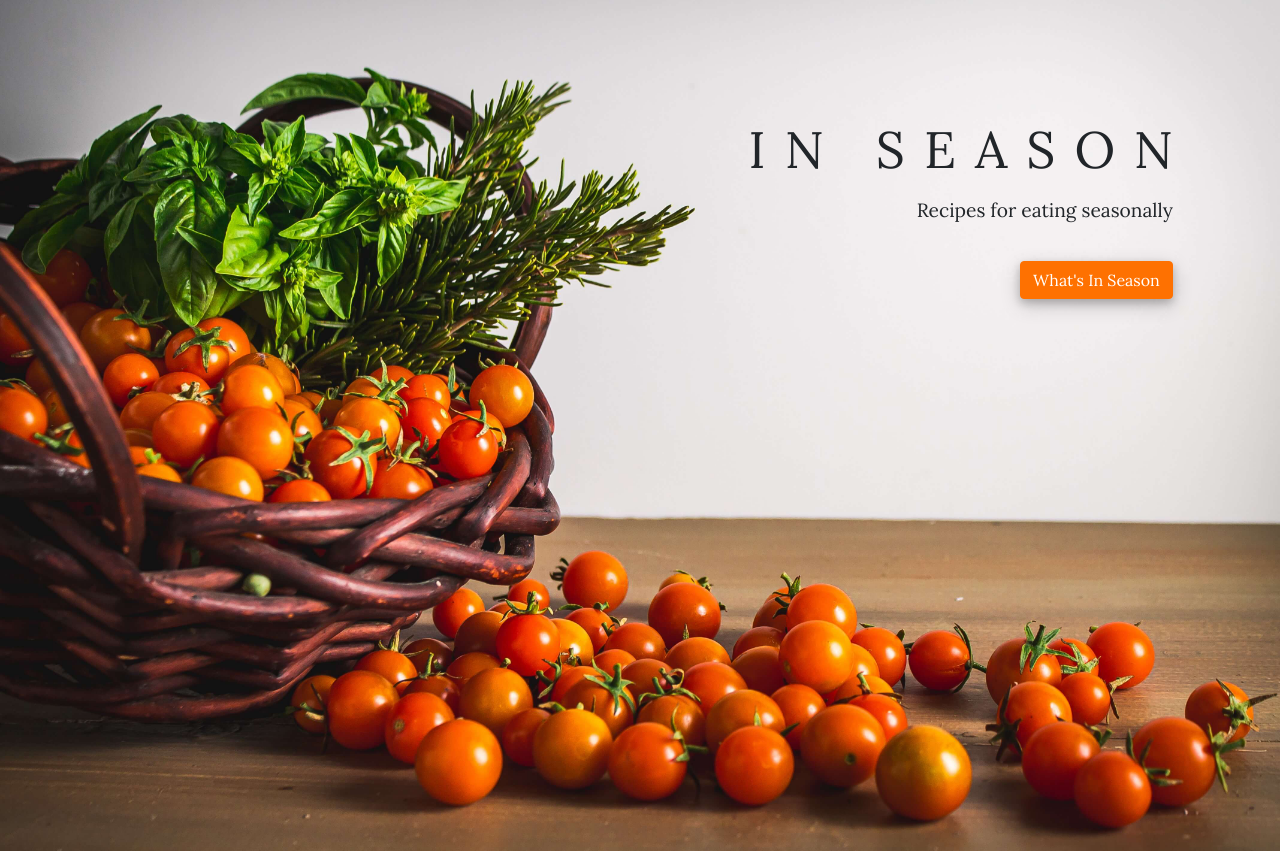
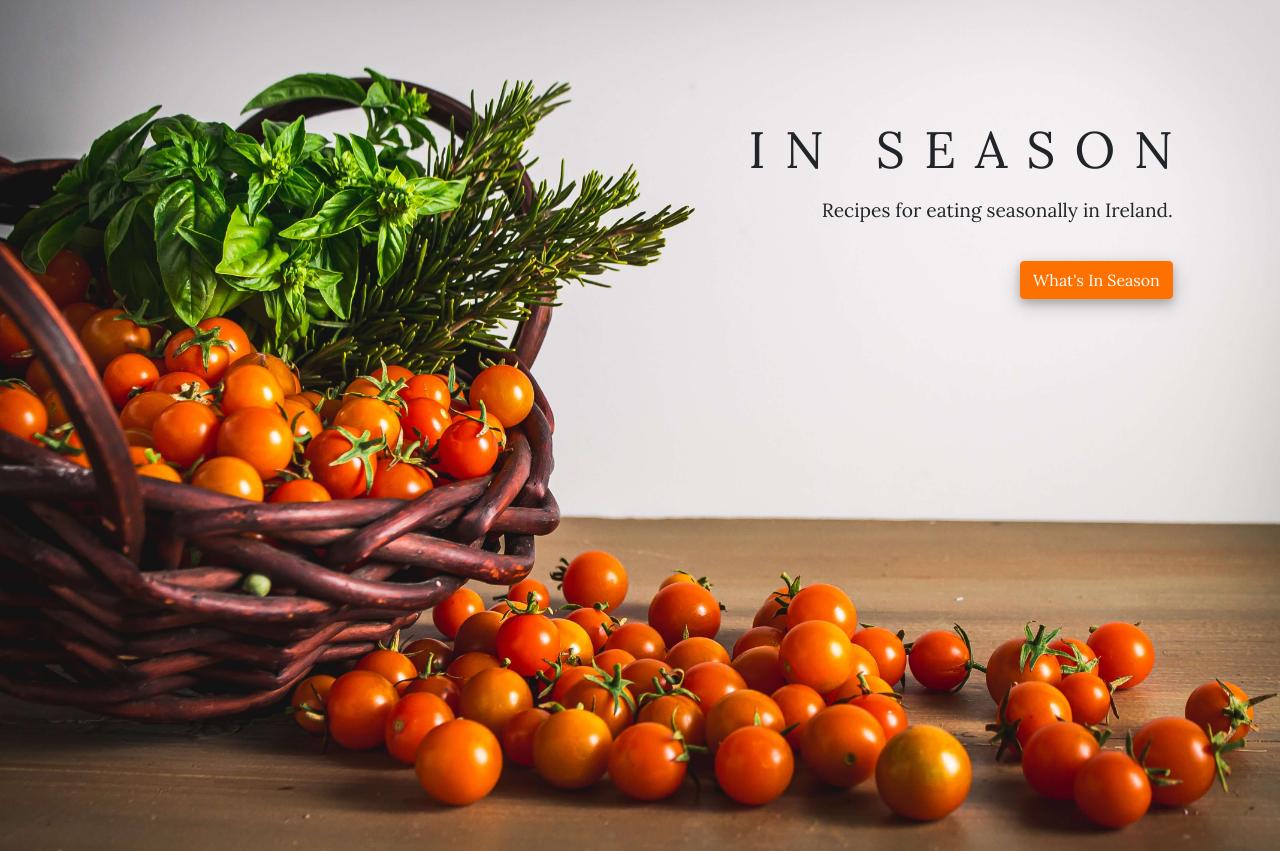
Before and after one commit to Code-Institute-Submissions/jameskelly33-in-season-recipes, a Flask app: page / in a window 1280 px wide. Shown: the part 57-908 px from the top of the page. Run offline with Flask 2, Linux system fonts and the light colour scheme; some libraries are stand-ins or nearby versions.

Commit message:
Change homepage heading to include Ireland.

```diff
--- a/templates/index.html
+++ b/templates/index.html
@@ -11,7 +11,7 @@
             </picture>
             <div class='cover-text'>
                 <h1 class='hero-img-heading'> IN SEASON</h1>
-                <p class='hero-img-sub-heading'>Recipes for eating seasonally</p>
+                <p class='hero-img-sub-heading'>Recipes for eating seasonally in Ireland.</p>
                 <a type="button" href="{{ url_for('ingredients')}}" class="btn btn-primary hero-img-btn">What's In
                     Season </a>
             </div>
```
